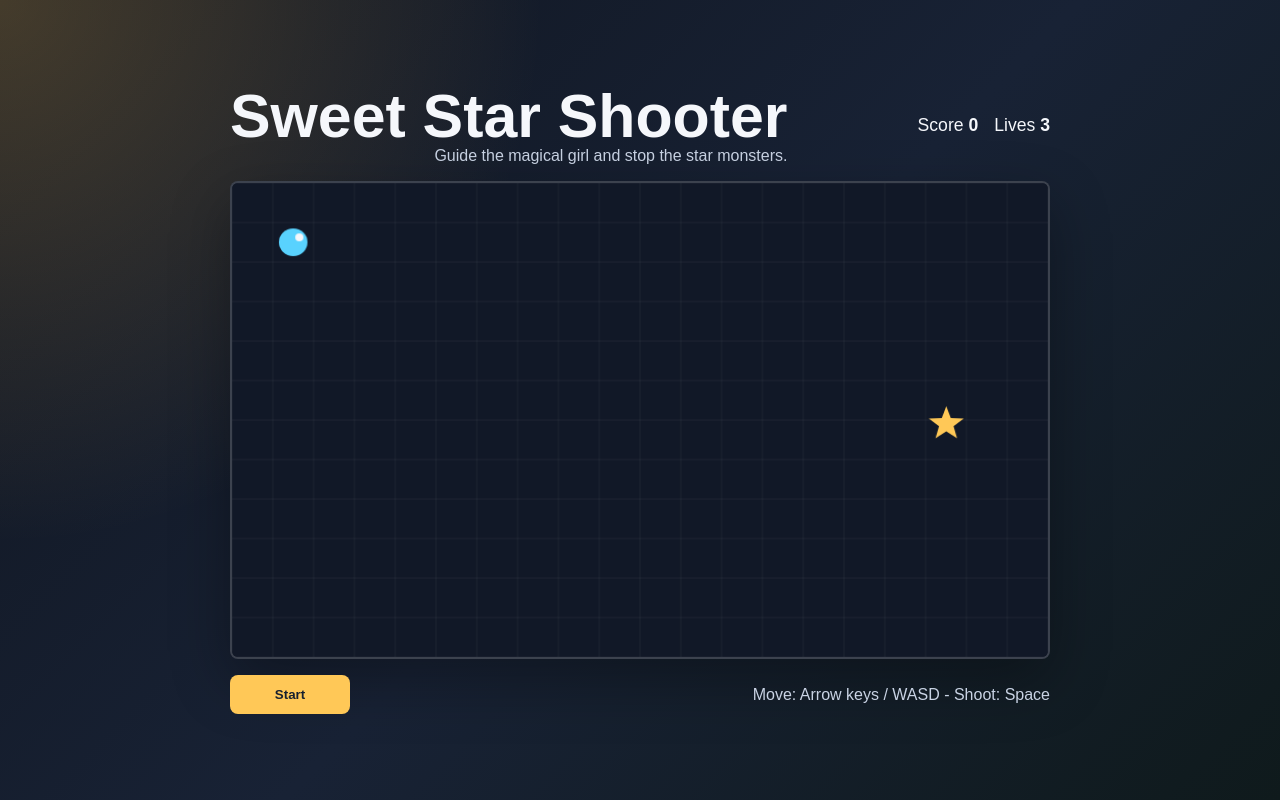
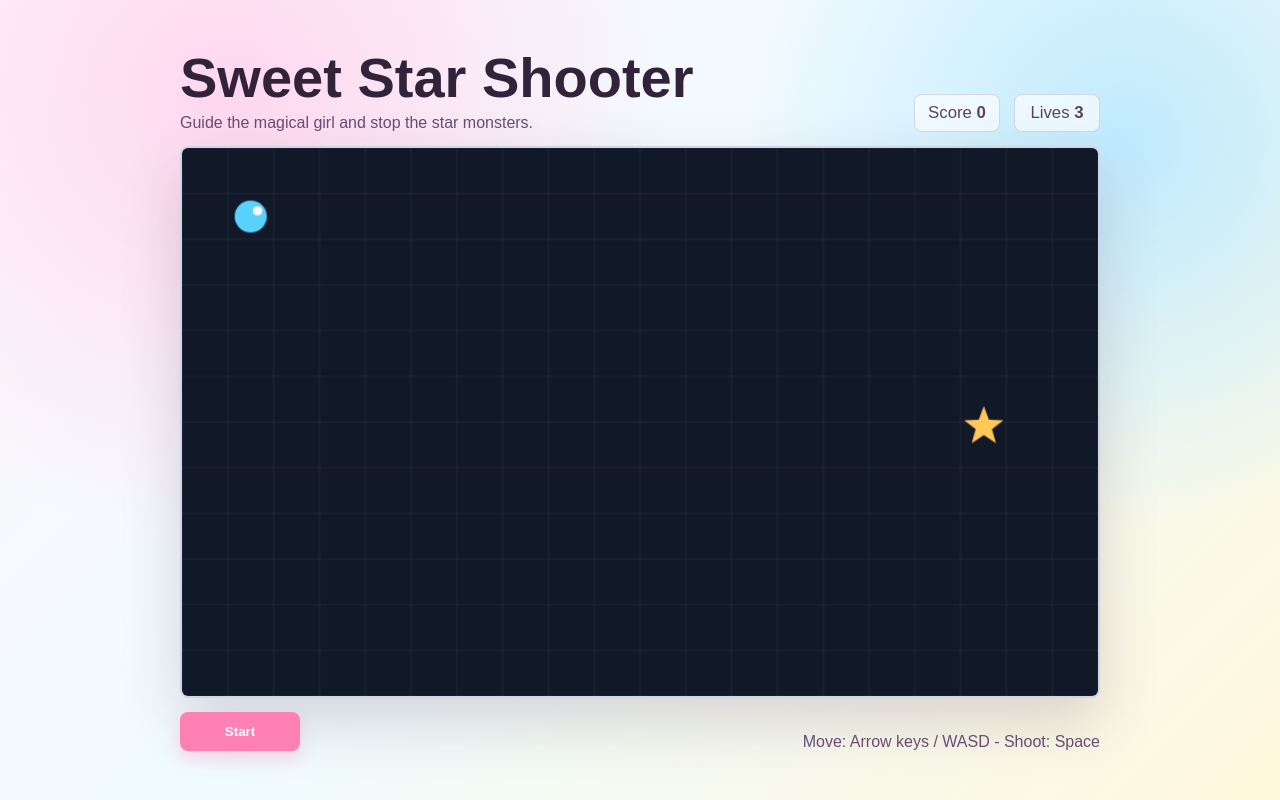
Before and after one commit to SpeedFox1346/CodeX-, a plain HTML site: page index.html in a window 1280 px wide. Drawn offline with Linux system fonts and the light colour scheme.

Commit message:
Replace styling with cute shooter theme

```diff
--- a/style.css
+++ b/style.css
@@ -1,8 +1,8 @@
 :root {
-  color-scheme: dark;
+  color-scheme: light;
   font-family: Arial, Helvetica, sans-serif;
-  background: #10151f;
-  color: #f5f7fb;
+  background: #fff7fb;
+  color: #30233a;
 }
 
 * {
@@ -15,44 +15,60 @@ body {
   display: grid;
   place-items: center;
   background:
-    radial-gradient(circle at top left, rgba(255, 196, 87, 0.22), transparent 34rem),
-    linear-gradient(135deg, #10151f 0%, #182235 52%, #0f1a1c 100%);
+    radial-gradient(circle at 18% 12%, rgba(255, 212, 238, 0.9), transparent 28rem),
+    radial-gradient(circle at 88% 18%, rgba(178, 230, 255, 0.8), transparent 24rem),
+    linear-gradient(135deg, #fff7fb 0%, #f0fbff 48%, #fff8dc 100%);
 }
 
 .game-shell {
-  width: min(92vw, 820px);
+  width: min(94vw, 920px);
   display: grid;
-  gap: 16px;
+  gap: 14px;
 }
 
 .hud,
 .controls {
   display: flex;
-  align-items: center;
+  align-items: end;
   justify-content: space-between;
   gap: 16px;
 }
 
 h1 {
   margin: 0;
-  font-size: clamp(2rem, 5vw, 3.8rem);
+  font-size: clamp(2rem, 5vw, 3.5rem);
   line-height: 1;
+}
+
+.subtitle {
+  margin: 8px 0 0;
+  color: #684d76;
 }
 
 .stats {
   display: flex;
-  gap: 16px;
-  font-size: 1.1rem;
+  gap: 14px;
+  color: #5b4268;
+  font-size: 1.05rem;
+}
+
+.stats span {
+  min-width: 86px;
+  padding: 8px 12px;
+  border: 1px solid rgba(112, 78, 126, 0.2);
+  border-radius: 8px;
+  background: rgba(255, 255, 255, 0.64);
+  text-align: center;
 }
 
 canvas {
   width: 100%;
-  aspect-ratio: 12 / 7;
+  aspect-ratio: 5 / 3;
   display: block;
-  border: 2px solid rgba(255, 255, 255, 0.18);
+  border: 2px solid rgba(91, 66, 104, 0.18);
   border-radius: 8px;
-  background: #111827;
-  box-shadow: 0 22px 60px rgba(0, 0, 0, 0.32);
+  background: #eaf8ff;
+  box-shadow: 0 24px 60px rgba(86, 59, 92, 0.2);
 }
 
 button {
@@ -60,31 +76,40 @@ button {
   border: 0;
   border-radius: 8px;
   padding: 12px 18px;
-  background: #ffc857;
-  color: #17202f;
+  background: #ff80b5;
+  color: #ffffff;
   font-weight: 700;
   cursor: pointer;
+  box-shadow: 0 8px 16px rgba(255, 128, 181, 0.28);
 }
 
 button:hover,
 button:focus-visible {
-  background: #ffe39a;
+  background: #ff5aa1;
 }
 
-p {
+.controls p {
   margin: 0;
-  color: #c9d3e4;
+  color: #684d76;
   text-align: right;
 }
 
-@media (max-width: 640px) {
+@media (max-width: 680px) {
   .hud,
   .controls {
     align-items: flex-start;
     flex-direction: column;
   }
 
-  p {
+  .stats {
+    width: 100%;
+  }
+
+  .stats span {
+    flex: 1;
+  }
+
+  .controls p {
     text-align: left;
   }
 }
```
